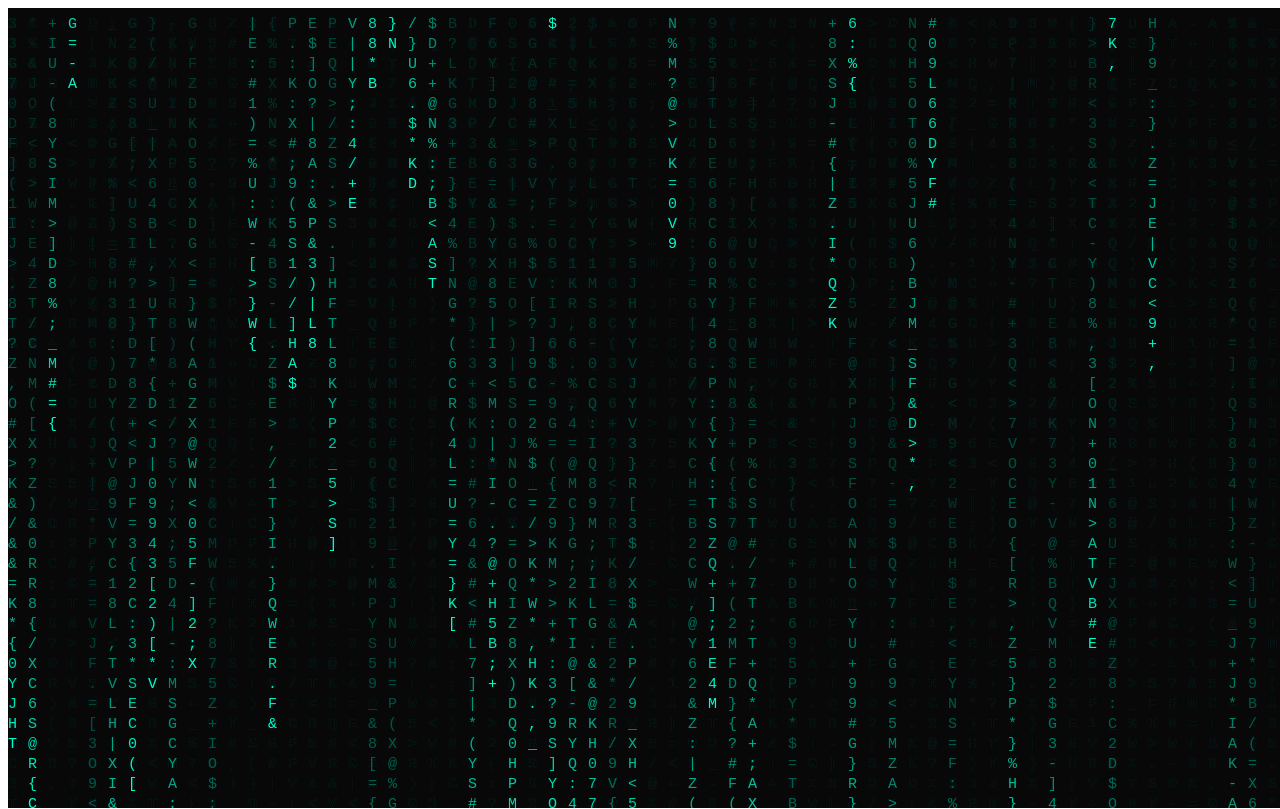
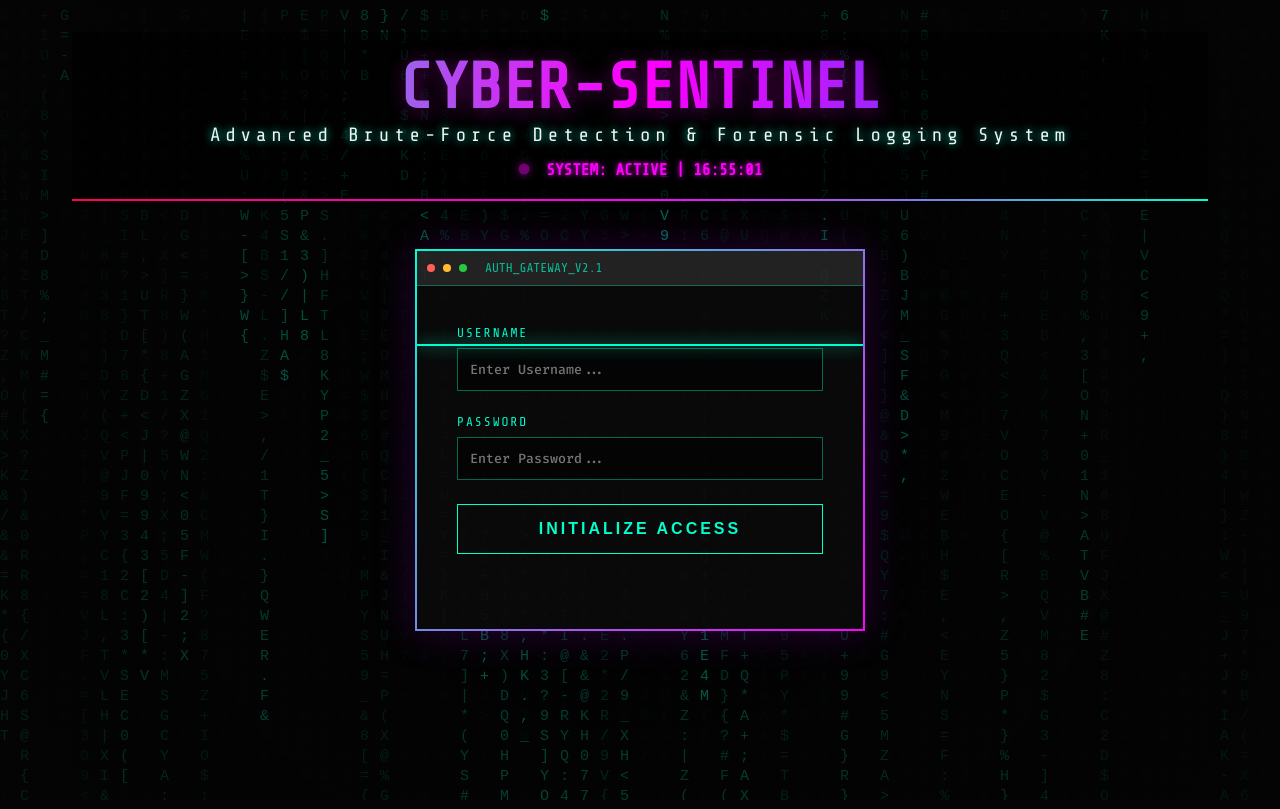
Before and after one commit to Jit990/brute-force-detector, a website: page index.html in a window 1280 px wide. Shown: the top 809 px of the page. Drawn offline with nearby package versions, Linux system fonts and the light colour scheme.

Commit message:
Update style.css

```diff
--- a/style.css
+++ b/style.css
@@ -1,63 +1,383 @@
 :root {
-  --bg: #0b0f14;
-  --panel: #11161d;
-  --accent: #00ff9c;
-  --accent-dim: #00c07a;
-  --text: #cfd8dc;
-  --muted: #8fa3b3;
-  --danger: #ff5252;
-  --border: #1c2530;
+  --primary: #00ffcc;
+  --secondary: #ff00ff;
+  --accent: #0066ff;
+  --danger: #ff0055;
+  --warning: #fbff00;
+  --bg-dark: #050505;
+  --panel-bg: rgba(10, 10, 10, 0.9);
+  --font-mono: 'Share Tech Mono', monospace;
+  --font-code: 'Fira Code', monospace;
+  --neon-glow: 0 0 15px var(--primary), 0 0 30px var(--accent);
 }
-* { box-sizing: border-box; }
-body.dark {
-  margin: 0; min-height: 100vh; background: var(--bg); color: var(--text);
-  font-family: ui-monospace, SFMono-Regular, Menlo, Consolas, monospace;
+
+* {
+  box-sizing: border-box;
+  margin: 0;
+  padding: 0;
+  cursor: crosshair;
+}
+
+body {
+  background: var(--bg-dark);
+  color: var(--primary);
+  font-family: var(--font-mono);
+  overflow-x: hidden;
+  min-height: 100vh;
+}
+
+#matrix-canvas {
+  position: fixed;
+  top: 0;
+  left: 0;
+  z-index: -1;
+  opacity: 0.45;
+}
+
+.overlay {
+  position: fixed;
+  top: 0;
+  left: 0;
+  width: 100%;
+  height: 100%;
+  background: radial-gradient(circle, transparent 10%, rgba(5, 5, 5, 0.8) 100%);
+  pointer-events: none;
+  z-index: 0;
+}
+
+.main-wrapper {
+  position: relative;
+  z-index: 1;
+  padding: 2rem;
+  max-width: 1200px;
+  margin: 0 auto;
+}
+
+/* Header & Glitch */
+.hacker-header {
+  text-align: center;
+  margin-bottom: 3rem;
+  padding: 20px;
+  background: rgba(0, 0, 0, 0.6);
+  border-bottom: 2px solid;
+  border-image: linear-gradient(90deg, var(--danger), var(--secondary), var(--primary)) 1;
+}
+
+.glitch {
+  font-size: 4rem;
+  font-weight: bold;
+  text-transform: uppercase;
+  position: relative;
+  background: linear-gradient(to right, #00ffcc, #ff00ff, #0066ff);
+  -webkit-background-clip: text;
+  background-clip: text;
+  -webkit-text-fill-color: transparent;
+  text-shadow: 2px 2px 20px rgba(255, 0, 255, 0.4);
+  animation: glitch 725ms infinite;
+}
+
+.subtitle {
+  font-size: 1.2rem;
+  letter-spacing: 5px;
+  color: #fff;
+  text-shadow: 0 0 10px var(--primary);
+  opacity: 0.95;
+}
+
+.system-status {
+  margin-top: 15px;
+  font-size: 1rem;
+  font-weight: bold;
+  color: var(--secondary);
+  text-shadow: 0 0 5px var(--secondary);
+}
+
+.status-dot {
+  display: inline-block;
+  width: 12px;
+  height: 12px;
+  background: var(--secondary);
+  border-radius: 50%;
+  margin-right: 8px;
+  box-shadow: 0 0 10px var(--secondary);
+  animation: pulse 1.5s infinite;
+}
+
+/* Login Section */
+.login-section {
+  max-width: 450px;
+  margin: 0 auto;
+  background: var(--panel-bg);
+  border: 2px solid;
+  border-image: linear-gradient(135deg, var(--primary), var(--secondary)) 1;
+  position: relative;
   overflow: hidden;
+  box-shadow: 0 0 40px rgba(189, 0, 255, 0.2);
 }
-#matrix { position: fixed; inset: 0; z-index: -1; background: black; }
-.card {
-  width: 95%; max-width: 460px; margin: 8vh auto; background: var(--panel);
-  border: 1px solid var(--border); border-radius: 10px; padding: 24px;
-  box-shadow: 0 0 40px rgba(0,255,156,0.08);
+
+.scanner-line {
+  position: absolute;
+  width: 100%;
+  height: 2px;
+  background: var(--primary);
+  top: -2px;
+  left: 0;
+  box-shadow: 0 0 15px var(--primary);
+  animation: scan 4s linear infinite;
+  z-index: 2;
 }
-.card.wide { max-width: 1000px; }
-h1, h2 { margin: 0 0 16px; color: var(--accent); letter-spacing: 2px; }
-h3 { margin: 10px 0; color: var(--muted); }
-.field { margin-bottom: 14px; }
-label { font-size: 12px; color: var(--muted); }
+
+.terminal-header {
+  background: rgba(255, 255, 255, 0.1);
+  padding: 10px;
+  display: flex;
+  align-items: center;
+  gap: 8px;
+  border-bottom: 1px solid rgba(0, 255, 204, 0.3);
+}
+
+.dot {
+  width: 8px;
+  height: 8px;
+  border-radius: 50%;
+}
+
+.red {
+  background: #ff5f56;
+}
+
+.yellow {
+  background: #ffbd2e;
+}
+
+.green {
+  background: #27c93f;
+}
+
+.title {
+  font-size: 0.8rem;
+  margin-left: 10px;
+  opacity: 0.7;
+}
+
+.login-content {
+  padding: 2.5rem;
+}
+
+.input-group {
+  margin-bottom: 1.5rem;
+}
+
+.input-group label {
+  display: block;
+  margin-bottom: 8px;
+  font-size: 0.8rem;
+  letter-spacing: 2px;
+}
+
 input {
-  width: 100%; padding: 10px 12px; margin-top: 6px; background: #0e141a;
-  border: 1px solid #253041; border-radius: 8px; color: var(--text);
-  outline: none; transition: border .2s, box-shadow .2s;
+  width: 100%;
+  background: rgba(0, 0, 0, 0.5);
+  border: 1px solid rgba(0, 255, 204, 0.4);
+  padding: 12px;
+  color: var(--primary);
+  font-family: var(--font-code);
+  outline: none;
+  transition: 0.3s;
 }
-input:focus { border-color: var(--accent); box-shadow: 0 0 0 3px rgba(0,255,156,0.15); }
-.btn {
-  padding: 10px 14px; background: var(--accent);
-  color: #062b20; border: none; border-radius: 8px; font-weight: 700;
-  cursor: pointer; transition: background .2s, transform .1s ease;
+
+input:focus {
+  border-color: var(--primary);
+  box-shadow: 0 0 10px rgba(0, 255, 204, 0.3);
+  background: rgba(0, 255, 204, 0.05);
 }
-.btn:hover { background: var(--accent-dim); }
-.btn:active { transform: translateY(1px); }
-.link-btn {
-  background: transparent; color: var(--accent); border: 1px solid var(--accent);
-  padding: 8px 12px; border-radius: 8px; cursor: pointer;
+
+.cyber-btn {
+  width: 100%;
+  padding: 15px;
+  background: transparent;
+  border: 1px solid var(--primary);
+  color: var(--primary);
+  font-size: 1rem;
+  font-weight: bold;
+  letter-spacing: 3px;
+  position: relative;
+  overflow: hidden;
+  transition: 0.3s;
 }
-.status { min-height: 22px; margin-top: 10px; color: var(--danger); }
-.links { margin-top: 16px; text-align: center; }
 
-.grid { display: grid; grid-template-columns: repeat(auto-fit, minmax(280px, 1fr)); gap: 16px; }
-.panel { border: 1px solid var(--border); border-radius: 10px; padding: 16px; background: #0f141b; }
-table { width: 100%; border-collapse: collapse; font-size: 13px; }
-th, td { padding: 8px; border-top: 1px solid #253041; text-align: left; color: var(--text); }
-td.success-yes { color: var(--accent); }
-td.success-no { color: var(--danger); }
-.controls { display: flex; gap: 8px; align-items: center; }
+.cyber-btn:hover {
+  background: var(--primary);
+  color: black;
+  box-shadow: 0 0 20px var(--primary);
+}
 
-/* Modal */
-.modal { position: fixed; inset: 0; background: rgba(0,0,0,0.6); display: grid; place-items: center; }
-.modal-content {
-  width: 95%; max-width: 420px; background: #10161e; border: 1px solid var(--border);
-  border-radius: 10px; padding: 18px; box-shadow: 0 0 30px rgba(0,255,156,0.12);
+.login-status {
+  margin-top: 15px;
+  text-align: center;
+  min-height: 20px;
+  font-weight: bold;
 }
-.modal h3 { color: var(--accent); margin-top: 0; }
-.modal p { color: var(--text); }
+
+/* Dashboard Styles */
+.dashboard-container {
+  margin-top: 2rem;
+}
+
+.grid-layout {
+  display: grid;
+  grid-template-columns: 350px 1fr;
+  grid-template-rows: auto 1fr;
+  gap: 1.5rem;
+}
+
+.glass-panel {
+  background: var(--panel-bg);
+  border: 1px solid rgba(0, 255, 204, 0.2);
+  padding: 1.5rem;
+  backdrop-filter: blur(10px);
+}
+
+.stats-panel {
+  grid-row: span 1;
+}
+
+.stats-grid {
+  display: grid;
+  gap: 1rem;
+  margin-top: 1rem;
+}
+
+.stat-card {
+  padding: 15px;
+  border-left: 4px solid var(--primary);
+  background: rgba(255, 255, 255, 0.05);
+}
+
+.stat-card.success {
+  border-color: var(--primary);
+}
+
+.stat-card.danger {
+  border-color: var(--danger);
+}
+
+.stat-card.warning {
+  border-color: var(--warning);
+}
+
+.stat-card .label {
+  font-size: 0.7rem;
+  display: block;
+  opacity: 0.6;
+}
+
+.stat-card .value {
+  font-size: 1.8rem;
+  font-weight: bold;
+}
+
+.log-panel {
+  grid-column: 2;
+  grid-row: span 2;
+  display: flex;
+  flex-direction: column;
+}
+
+.panel-header {
+  display: flex;
+  justify-content: space-between;
+  align-items: center;
+  margin-bottom: 1rem;
+}
+
+.terminal-logs {
+  flex-grow: 1;
+  background: #000;
+  padding: 15px;
+  font-family: var(--font-code);
+  font-size: 0.85rem;
+  overflow-y: auto;
+  max-height: 500px;
+  border: 1px solid rgba(0, 255, 204, 0.1);
+}
+
+.small-btn {
+  background: transparent;
+  border: 1px solid var(--primary);
+  color: var(--primary);
+  padding: 5px 12px;
+  font-family: var(--font-mono);
+  font-size: 0.7rem;
+  cursor: pointer;
+  margin-left: 8px;
+}
+
+.small-btn.highlight {
+  background: var(--primary);
+  color: black;
+}
+
+.hidden {
+  display: none !important;
+}
+
+/* Animations */
+@keyframes glitch {
+  0% {
+    transform: translate(0);
+  }
+
+  20% {
+    transform: translate(-3px, 3px);
+  }
+
+  40% {
+    transform: translate(-3px, -3px);
+  }
+
+  60% {
+    transform: translate(3px, 3px);
+  }
+
+  80% {
+    transform: translate(3px, -3px);
+  }
+
+  100% {
+    transform: translate(0);
+  }
+}
+
+@keyframes scan {
+  0% {
+    top: -2px;
+  }
+
+  100% {
+    top: 100%;
+  }
+}
+
+@keyframes pulse {
+  0% {
+    opacity: 1;
+    transform: scale(1);
+  }
+
+  50% {
+    opacity: 0.4;
+    transform: scale(0.9);
+  }
+
+  100% {
+    opacity: 1;
+    transform: scale(1);
+  }
+}
+
+@media (max-width: 900px) {
+  .grid-layout {
+    grid-template-columns: 1fr;
+  }
+}
```
